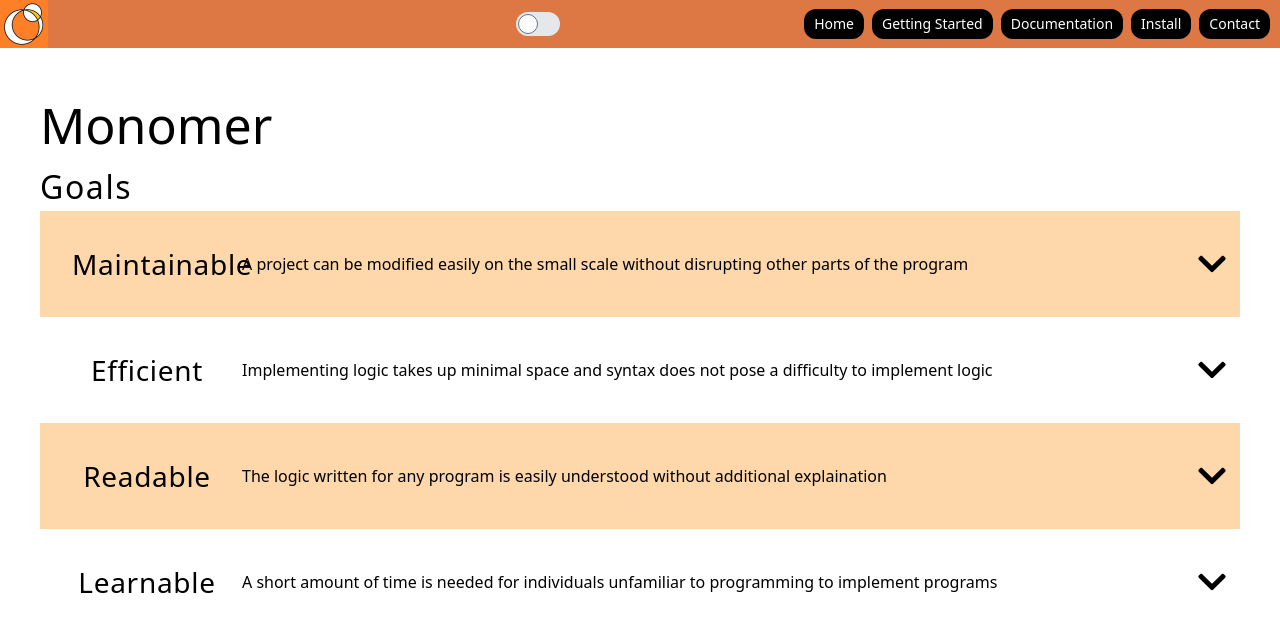
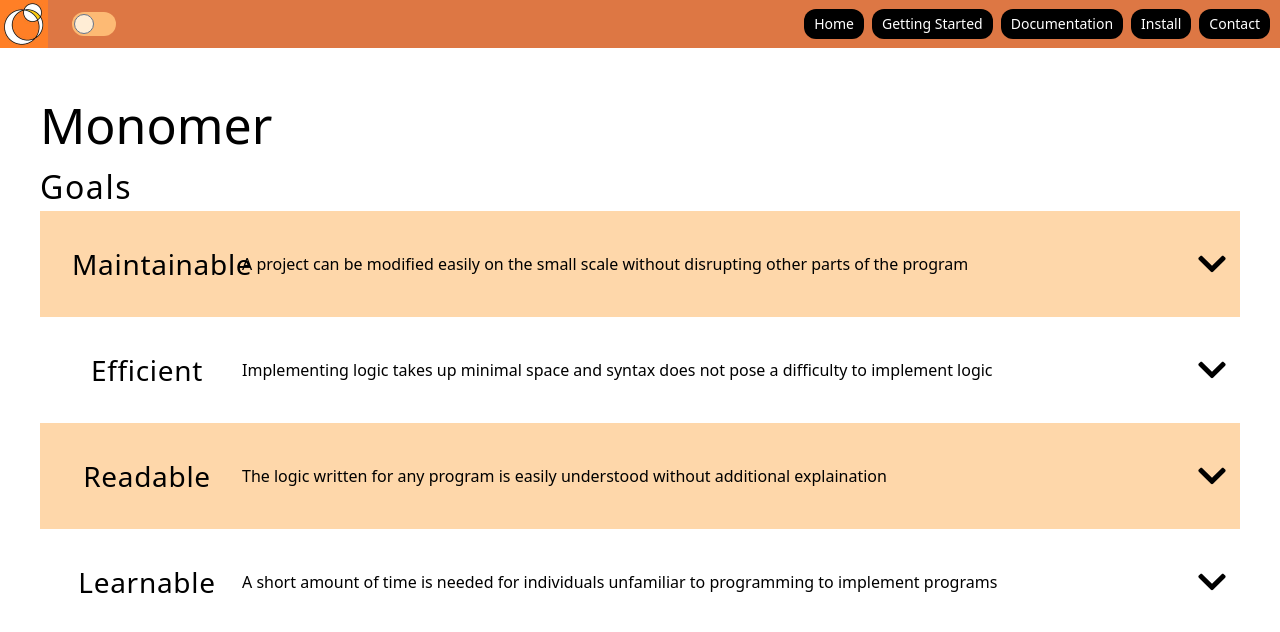
Before and after one commit to Jzhyang1/Monomer, a React (Create React App) app: page / in a window 1280 px wide. Shown: the top 632 px of the page. Built offline with nearby package versions, Linux system fonts and the light colour scheme.

Commit message:
toggle switch

```diff
--- a/src/custom_components/NavMenu.jsx
+++ b/src/custom_components/NavMenu.jsx
@@ -45,11 +45,11 @@ export default function NavMenu({ title }) {
   return (
     <nav>
       <div className="flex flex-row justify-between items-center bg-[#D74]">
-        <Link href="/">
-          <Image src="/icon.jpg" alt="logo" className="h-[48px]" />
-        </Link>
-        <h1>{title}</h1>
-        <div>
+        <div className="flex flex-row items-center gap-1 md:gap-3">
+          <Link href="/">
+            <Image src="/icon.jpg" alt="logo" className="h-[48px]" />
+          </Link>
+          <h1>{title}</h1>
           <label class="relative items-center cursor-pointer">
             <input
               type="checkbox"
@@ -61,7 +61,10 @@ export default function NavMenu({ title }) {
               onClick={() => {
                 setDarkMode(!isDarkMode);
               }}
-              className="w-11 h-6 bg-gray-200 rounded-full peer  peer-focus:ring-slate-700  peer-checked:after:translate-x-full peer-checked:after:border-white after:content-[''] after:absolute after:top-0.5 after:left-[2px] after:bg-white after:border-slate-500 after:border after:rounded-full after:h-5 after:w-5 after:transition-all peer-checked:bg-slate-800"
+              className="w-11 h-6 rounded-full peer peer-checked:after:translate-x-full after:absolute after:top-0.5 after:left-[2px] after:border after:rounded-full after:h-5 after:w-5 after:transition-all
+                bg-orange-300 peer-focus:ring-orange-200
+                after:bg-orange-100 after:border-slate-500
+                peer-checked:after:border-blue-200 peer-checked:after:bg-blue-200 peer-checked:bg-slate-800"
             ></div>
           </label>
         </div>
```
